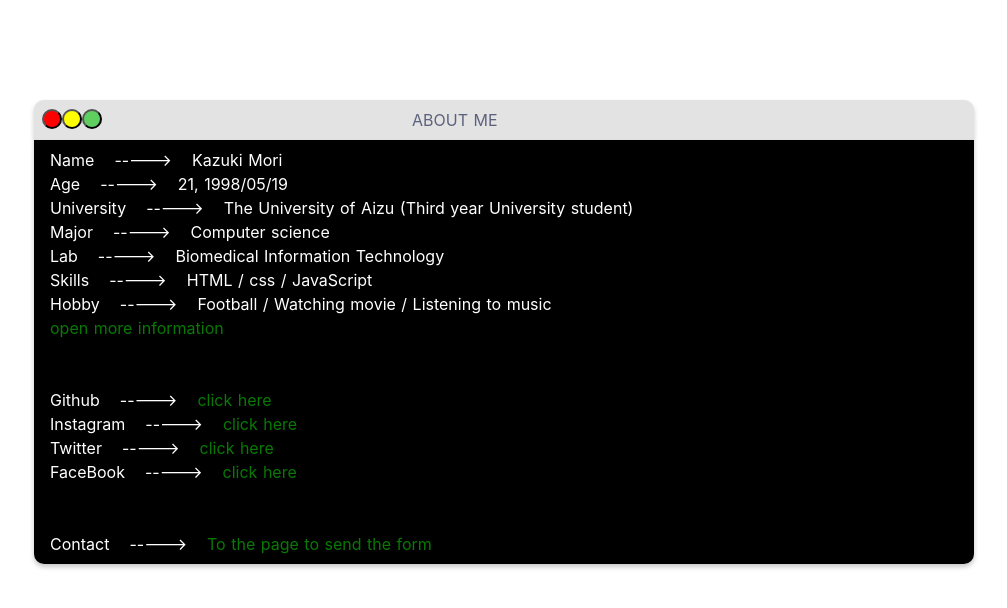
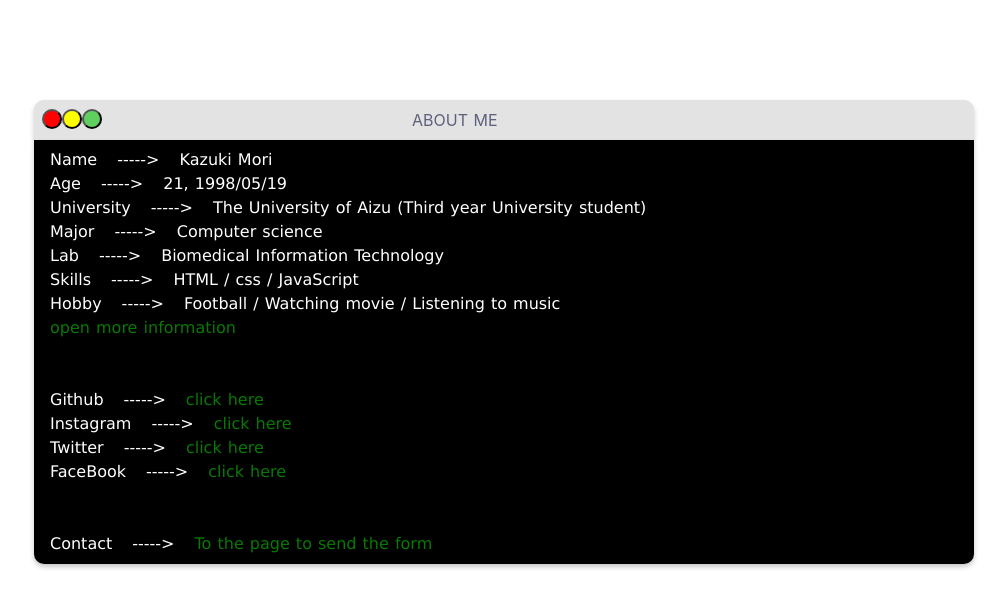
Before and after one commit to kazukimory/Mypage, a Nuxt app: page / in a window 1280 px wide. Shown: the top 608 px of the page, without its empty margins (136-1143 px from the left). Built offline with nearby package versions, Linux system fonts and the light colour scheme.

Commit message:
termのフォントを修正

```diff
--- a/pages/index.vue
+++ b/pages/index.vue
@@ -88,6 +88,7 @@ button{
 }
 
 .term-body{
+    font-family: 'Verdana';
     padding: 0.5em 1em;
     color:#fff;
     background: black;
```
